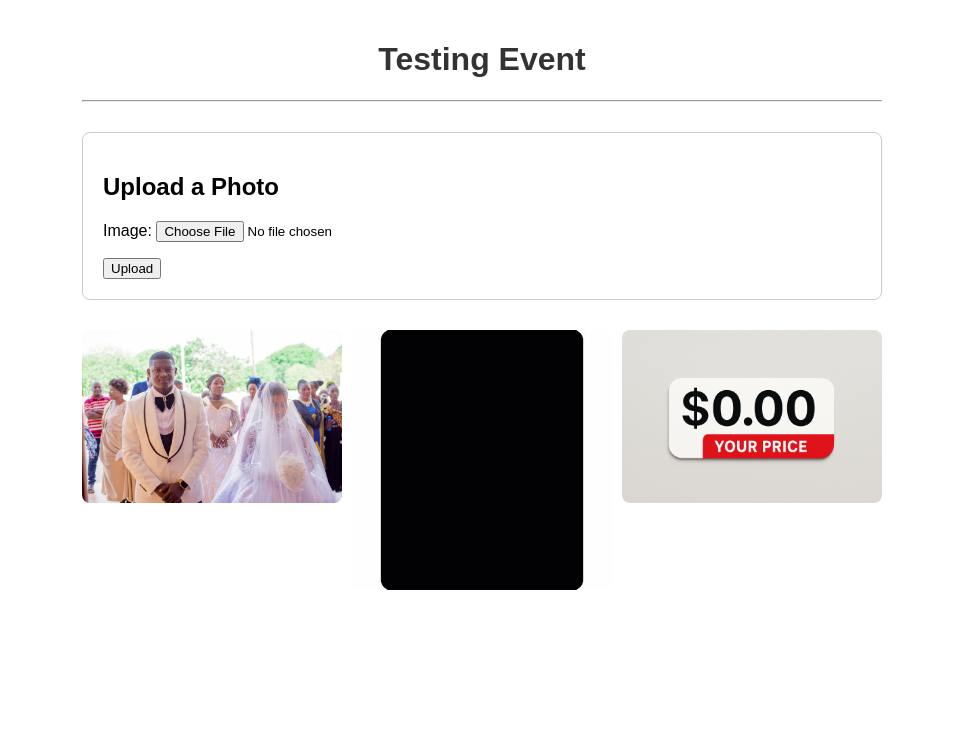
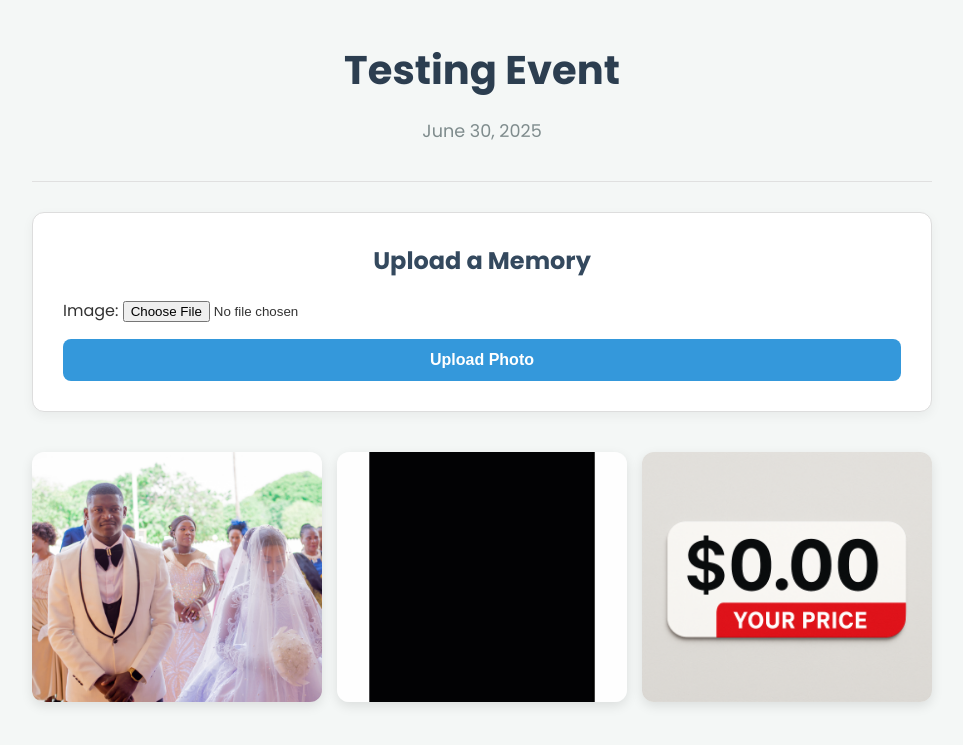
Before and after one commit to ngapox/jiglo-memories-project, a Django app: a page that uses crowdcam_app/templates/crowdcam_app/event_detail.html in a window 1280 px wide. Shown: the top 745 px of the page, without its empty margins (158-1121 px from the left). Run offline with Django 5.2, Linux system fonts and the light colour scheme; data comes from the database, SQL or seed files in the repository.

Commit message:
Implement professional styling with external CSS

```diff
--- a/core/settings.py
+++ b/core/settings.py
@@ -117,6 +117,8 @@ USE_TZ = True
 
 STATIC_URL = 'static/'
 
+STATICFILES_DIRS = [BASE_DIR / 'static']
+
 # Default primary key field type
 # https://docs.djangoproject.com/en/5.2/ref/settings/#default-auto-field
 
--- a/crowdcam_app/templates/crowdcam_app/event_detail.html
+++ b/crowdcam_app/templates/crowdcam_app/event_detail.html
@@ -1,28 +1,26 @@
+{% load static %}
 <!DOCTYPE html>
 <html lang="en">
 <head>
     <meta charset="UTF-8">
     <meta name="viewport" content="width=device-width, initial-scale=1.0">
-    <title>Welcome to {{ event.name }}</title>
-    <style>
-        body { font-family: sans-serif; max-width: 800px; margin: 0 auto; padding: 20px; }
-        h1 { color: #333; text-align: center; }
-        .upload-form { border: 1px solid #ccc; padding: 20px; margin-top: 30px; border-radius: 8px; }
-        .photo-grid { display: grid; grid-template-columns: repeat(auto-fill, minmax(200px, 1fr)); gap: 10px; margin-top: 30px; }
-        .photo-grid img { width: 100%; height: auto; border-radius: 8px; }
-    </style>
+    <title>CrowdCam | {{ event.name }}</title>
+    <link rel="stylesheet" href="{% static 'css/style.css' %}">
 </head>
 <body>
 
+    <header class="header">
         <h1>{{ event.name }}</h1>
-    <hr>
+        <p>{{ event.event_date }}</p>
+    </header>
 
+    <main>
         <div class="upload-form">
-        <h2>Upload a Photo</h2>
+            <h2>Upload a Memory</h2>
             <form method="post" enctype="multipart/form-data">
                 {% csrf_token %}
                 {{ form.as_p }}
-            <button type="submit">Upload</button>
+                <button type="submit">Upload Photo</button>
             </form>
         </div>
 
@@ -32,9 +30,10 @@
                     <img src="{{ photo.image.url }}" alt="Photo for {{ event.name }}">
                 </div>
             {% empty %}
-            <p>No photos have been uploaded yet. Be the first!</p>
+                <p style="text-align: center;">No photos have been uploaded yet. Be the first!</p>
             {% endfor %}
         </div>
+    </main>
 
 </body>
 </html>
--- /dev/null
+++ b/static/css/style.css
@@ -0,0 +1,82 @@
+/* static/css/style.css */
+
+@import url('https://fonts.googleapis.com/css2?family=Poppins:wght@400;600;700&display=swap');
+
+body {
+    font-family: 'Poppins', sans-serif;
+    background-color: #f4f7f6;
+    color: #333;
+    max-width: 900px;
+    margin: 0 auto;
+    padding: 20px;
+}
+
+.header {
+    text-align: center;
+    padding: 20px 0;
+    border-bottom: 1px solid #e0e0e0;
+    margin-bottom: 30px;
+}
+
+.header h1 {
+    font-size: 2.5em;
+    color: #2c3e50;
+    margin: 0;
+}
+
+.header p {
+    font-size: 1.1em;
+    color: #7f8c8d;
+}
+
+.upload-form {
+    background-color: #ffffff;
+    border: 1px solid #ddd;
+    padding: 30px;
+    border-radius: 12px;
+    box-shadow: 0 4px 12px rgba(0, 0, 0, 0.05);
+    margin-bottom: 40px;
+}
+
+.upload-form h2 {
+    text-align: center;
+    margin-top: 0;
+    margin-bottom: 20px;
+    color: #34495e;
+}
+
+button {
+    background-color: #3498db;
+    color: white;
+    padding: 12px 20px;
+    border: none;
+    border-radius: 8px;
+    cursor: pointer;
+    font-size: 1em;
+    font-weight: 600;
+    width: 100%;
+    transition: background-color 0.3s ease;
+}
+
+button:hover {
+    background-color: #2980b9;
+}
+
+.photo-grid {
+    display: grid;
+    grid-template-columns: repeat(auto-fill, minmax(250px, 1fr));
+    gap: 15px;
+}
+
+.photo-grid img {
+    width: 100%;
+    height: 250px;
+    object-fit: cover;
+    border-radius: 12px;
+    box-shadow: 0 4px 12px rgba(0, 0, 0, 0.1);
+    transition: transform 0.3s ease;
+}
+
+.photo-grid img:hover {
+    transform: scale(1.05);
+}
```
Lines whose indentation alone changed are shown as unchanged.
